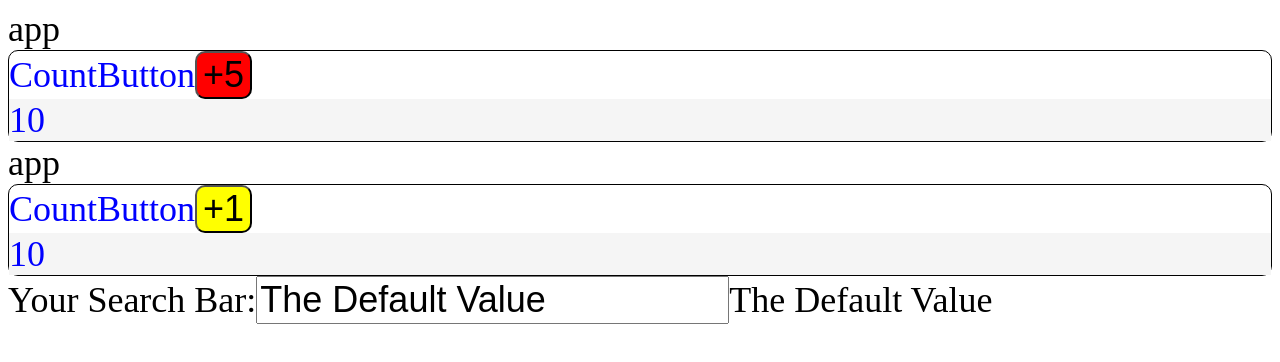
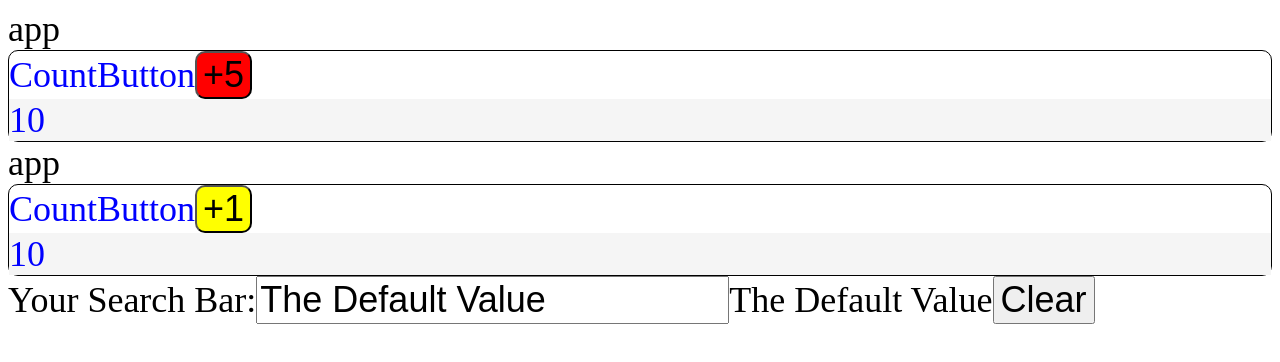
Before and after one commit to kaden175ck/Coding-Practice, a React (Create React App) app in the folder React/Real-Intro/lemon/: page / in a window 1280 px wide. Shown: the top 362 px of the page. Built offline with nearby package versions, Linux system fonts and the light colour scheme.

Commit message:
clear button

```diff
--- a/React/Real-Intro/lemon/src/components/SearchBar/SearchBar.js
+++ b/React/Real-Intro/lemon/src/components/SearchBar/SearchBar.js
@@ -24,6 +24,12 @@ const SearchBar = () => {
         // alert("Changed")
     }
 
+
+    const handleClearClick = () => {
+        setSearchValue("")
+        // setSearchValue("text cleared")
+    }
+
     return(
 
     <div>
@@ -35,6 +41,9 @@ const SearchBar = () => {
         {SearchValue}
         {/* SearchvAlue is stored as piece of state */}
 
+        {/* create clear button to clear all the text */}
+        <button onClick={handleClearClick}>Clear</button>
+
     </div>
     // in HTML we take input like
     // <input type="text" value="123" />
```
